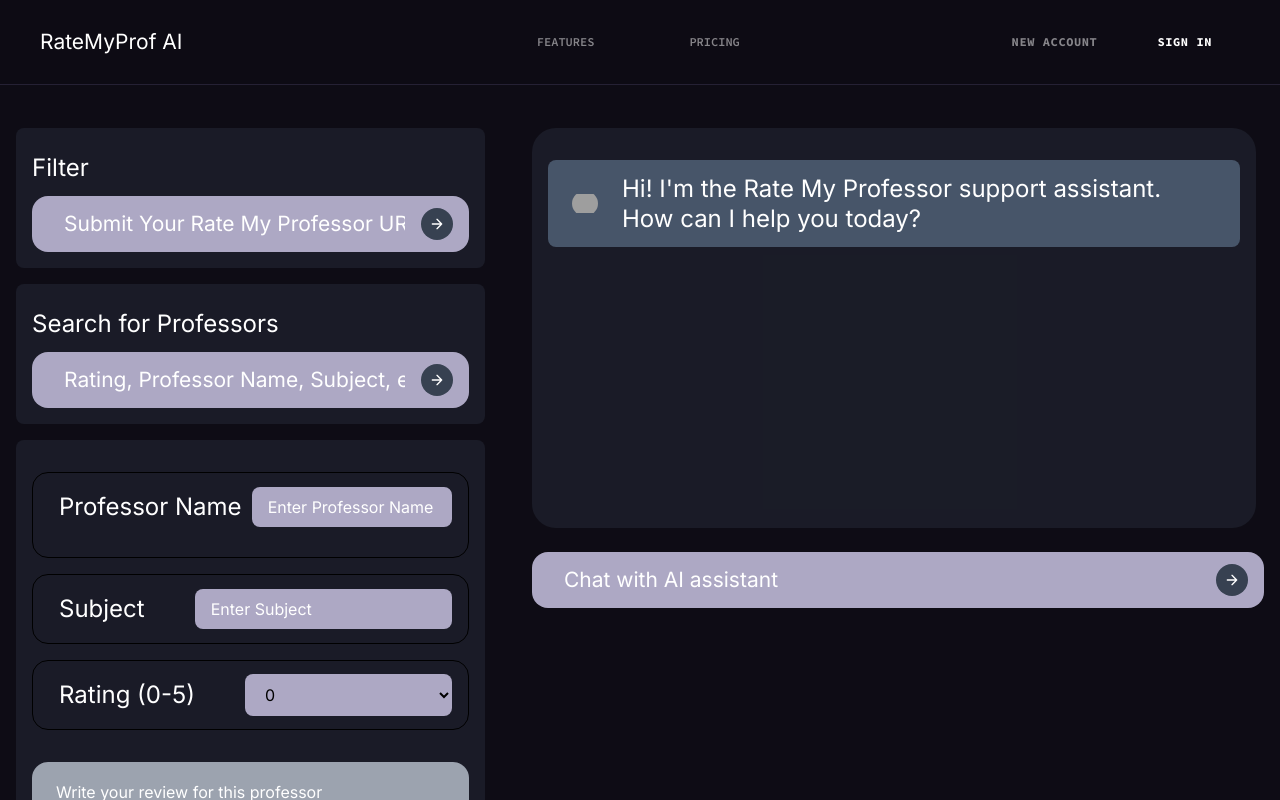
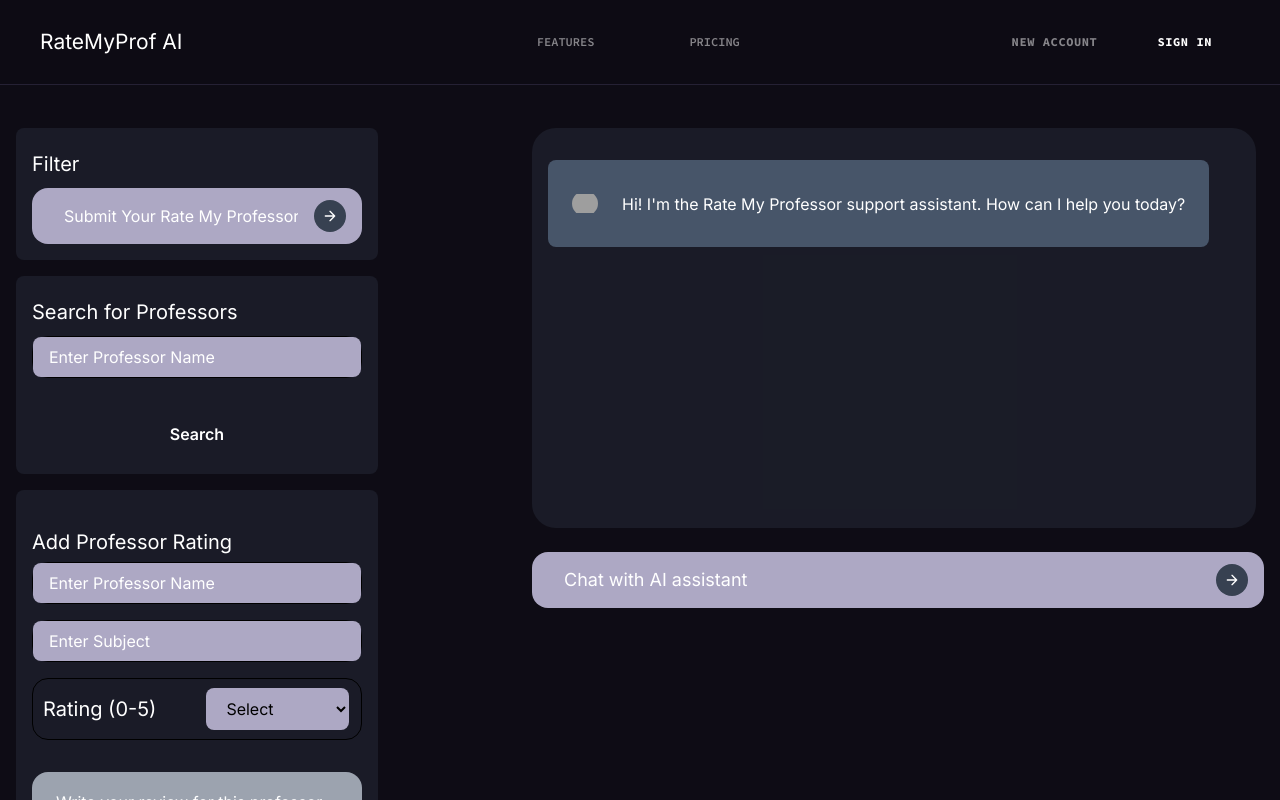
Before and after one commit to IamShafi/HeadstarterAI_Project5, a Next.js app: page /chat in a window 1280 px wide. Shown: the top 800 px of the page. Built offline with nearby package versions, Linux system fonts and the light colour scheme; grey boxes are pictures that could not be loaded.

Commit message:
before filtering

```diff
--- a/app/(pages)/chat/_components/Chat.tsx
+++ b/app/(pages)/chat/_components/Chat.tsx
@@ -70,15 +70,18 @@
     }
   };
 
-  const renderMessageContent = (content: string, role: "user" | "assistant") => {
+  const renderMessageContent = (
+    content: string,
+    role: "user" | "assistant"
+  ) => {
     if (role === "user") {
-      return <p className="text-lg">{content}</p>;
+      return <p className="text-[16px]">{content}</p>;
     }
 
     try {
       const data = JSON.parse(content);
       if (data?.message) {
-        return <p className="text-lg">{data.message}</p>;
+        return <p className="text-[16px]">{data.message}</p>;
       }
       const { introduction, professors, conclusion } = data;
       return (
@@ -91,21 +94,29 @@
 
           {professors && professors.length > 0 && (
             <div>
-              <p className="text-lg">Top Professors Recommendations</p>
+              <p className="text-[16px]">Top Professors Recommendations</p>
               <div className="space-y-4">
                 {professors.map(
-                  (professor: { name: string; subject: string; stars: number; summary: string }, index: number) => (
+                  (
+                    professor: {
+                      name: string;
+                      subject: string;
+                      stars: number;
+                      summary: string;
+                    },
+                    index: number
+                  ) => (
                     <div
                       key={index}
                       className="bg-white text-black p-4 rounded-lg shadow-md"
                     >
-                      <p className="text-lg font-bold">
+                      <p className="text-[16px] font-bold">
                         {professor.name} ({professor.subject})
                       </p>
-                      <p className="text-lg text-gray-700 mt-2">
+                      <p className="text-[16px] text-gray-700 mt-2">
                         <strong>Stars:</strong> {professor.stars}
                       </p>
-                      <p className="text-lg text-gray-700 mt-2">
+                      <p className="text-[16px] text-gray-700 mt-2">
                         <strong>Summary:</strong> {professor.summary}
                       </p>
                     </div>
@@ -117,14 +128,14 @@
 
           {conclusion && (
             <div>
-              <p className="text-lg">{conclusion}</p>
+              <p className="text-[16px]">{conclusion}</p>
             </div>
           )}
         </div>
       );
     } catch (error) {
       console.error("Error parsing JSON content:", error);
-      return <p>{content}</p>;
+      return <p className="text-[16px]">{content}</p>;
     }
   };
 
@@ -178,7 +189,7 @@
           <input
             type="text"
             placeholder="Chat with AI assistant"
-            className={`flex-grow px-4 py-2 text-black text-[21px] bg-transparent outline-none placeholder-white
+            className={`flex-grow px-4 py-2 text-black text-[18px] bg-transparent outline-none placeholder-white
             ${chatIsBusy ? "cursor-not-allowed " : ""}`}
             value={message}
             onChange={(e) => setMessage(e.target.value)}
--- a/app/(pages)/chat/_components/ProfessorReview.tsx
+++ b/app/(pages)/chat/_components/ProfessorReview.tsx
@@ -61,7 +61,7 @@
   const initialValues = {
     professorName: "",
     subject: "",
-    rating: 0,
+    rating: null,
     professorReview: "",
     url: "",
   };
@@ -73,7 +73,10 @@
     console.log("Searching for professors");
     setChatIsBusy(false);
   };
-  const onSubmit = (values: typeof initialValues, { setSubmitting }: { setSubmitting: (isSubmitting: boolean) => void }) => {
+  const onSubmit = (
+    values: typeof initialValues,
+    { setSubmitting }: { setSubmitting: (isSubmitting: boolean) => void }
+  ) => {
     if (chatIsBusy) return;
 
     setRatingError(null);
@@ -119,7 +122,7 @@
   return (
     <section className="chat-filter flex flex-col gap-4">
       <div className="flex flex-col gap-1 p-4 bg-gray-700 bg-opacity-30 rounded-lg max-w-[596px] max-md:px-5">
-        <h2 className="gap-2.5 self-start text-2xl tracking-normal leading-loose text-white">
+        <h2 className="gap-2.5 self-start text-xl tracking-normal leading-loose text-white">
           Filter
         </h2>
         <div
@@ -130,7 +133,7 @@
           <input
             type="text"
             placeholder="Submit Your Rate My Professor URL"
-            className="flex-grow px-4 py-2 text-black text-[21px] bg-transparent outline-none placeholder-white"
+            className="flex-grow px-4 py-2 text-black text-[16px] bg-transparent outline-none placeholder-white"
             onChange={(e) => setUrl(e.target.value)}
             disabled={rateMyProfessorLoading}
           />
@@ -166,35 +169,63 @@
         )}
       </div>
       <div className="flex flex-col gap-1 p-4 bg-gray-700 bg-opacity-30 rounded-lg max-w-[596px] max-md:px-5">
-        <h2 className="gap-2.5 self-start text-2xl tracking-normal leading-loose text-white">
+        <h2 className="gap-2.5 self-start text-xl tracking-normal leading-loose text-white">
           Search for Professors
         </h2>
-        <div className="flex items-center bg-[#ADA8C4] rounded-[16px] overflow-hidden w-full h-[56px] max-w-[558px] px-[16px] py-[8px]">
+        <div>
+          <div className="items-center w-full rounded-2xl border border-black border-solid max-md:max-w-full">
             <input
               type="text"
-            placeholder="Rating, Professor Name, Subject, etc."
-            className="flex-grow px-4 py-2 text-black text-[21px] bg-transparent outline-none placeholder-white"
+              placeholder="Enter Professor Name"
+              className="overflow-hidden text-[15px] grow shrink self-stretch px-4 py-2.5 my-auto text-base leading-tight w-full text-black bg-[#ADA8C4] rounded-lg w-[200px] max-md:px-5 placeholder-white"
             />
-          <button className="p-2 bg-gray-700 rounded-full">
-            <svg
-              xmlns="http://www.w3.org/2000/svg"
-              fill="none"
-              viewBox="0 0 24 24"
-              strokeWidth={2}
-              stroke="currentColor"
-              className="w-4 h-4 text-white"
-              onClick={() => searchForProfessors()}
+          </div>
+          {/* <div className="flex flex-wrap gap-10 items-centerw-full mt-4 rounded-2xl border border-black border-solid max-md:max-w-full">
+            <Field
+              type="text"
+              placeholder="Enter Subject"
+              className="overflow-hidden text-[16px] grow shrink self-stretch px-4 py-2.5 my-auto text-base leading-tight text-black bg-[#ADA8C4] rounded-lg w-[200px] max-md:px-5 placeholder-white"
+            />
+          </div>
+          <div className="flex flex-wrap gap-10 items-center w-full mt-4 rounded-2xl border border-black border-solid max-md:max-w-full">
+            <label
+              htmlFor="rating"
+              className="gap-2.5 self-stretch p-2.5 my-auto text-xl tracking-normal leading-loose text-white"
             >
-              <path
-                strokeLinecap="round"
-                strokeLinejoin="round"
-                d="M5 12h14m-7-7l7 7-7 7"
+              Rating (0-5)
+            </label>
+            <Field
+              as="select"
+              className="overflow-hidden text-[16px] grow shrink self-stretch px-4 py-2.5 my-auto mr-3 text-base leading-tight text-black bg-[#ADA8C4] rounded-lg w-[100px] max-md:px-5 placeholder-white"
+            >
+              <option value="">Select</option>
+              <option value={0}>0</option>
+              <option value={1}>1</option>
+              <option value={2}>2</option>
+              <option value={3}>3</option>
+              <option value={4}>4</option>
+              <option value={5}>5</option>
+            </Field>
+          </div>
+          <div className="mt-8">
+            <Field
+              as="textarea"
+              placeholder="Write your review for this professor"
+              className="overflow-y-auto text-[24px] px-6 pt-5 pb-10 text-base leading-tight text-black bg-gray-400 rounded-2xl max-md:px-5 max-md:max-w-full w-full placeholder-white"
             />
-            </svg>
+          </div> */}
+          <button
+            type="submit"
+            className={`overflow-hidden self-center px-16 py-3.5 mt-8 max-w-full text-2l font-semibold leading-tight text-white whitespace-nowrap rounded-2xl w-full max-md:px-5 flex justify-center items-center gap-2`}
+          >
+            Search
           </button>
         </div>
       </div>
       <div className="flex overflow-hidden flex-col px-4 pt-[2rem] pb-5 rounded-lg bg-gray-700 bg-opacity-30 max-w-[596px] max-md:px-5">
+        <h2 className="gap-2.5 self-start text-xl tracking-normal leading-loose text-white">
+          Add Professor Rating
+        </h2>
         <Formik
           initialValues={initialValues}
           validationSchema={validationSchema}
@@ -202,52 +233,40 @@
         >
           {({ setFieldValue, isSubmitting }) => (
             <Form>
-              <div className="flex flex-wrap pb-4 items-center px-4 w-full rounded-2xl border border-black border-solid max-md:max-w-full">
-                <label
-                  htmlFor="professor-name"
-                  className="gap-2.5 self-stretch p-2.5 my-auto text-2xl tracking-normal leading-loose text-white"
-                >
-                  Professor Name
-                </label>
+              <div className="items-center w-full rounded-2xl border border-black border-solid max-md:max-w-full">
                 <Field
                   type="text"
                   id="professor-name"
                   name="professorName"
                   placeholder="Enter Professor Name"
-                  className="overflow-hidden text-[18px] grow shrink self-stretch px-4 py-2.5 my-auto text-base leading-tight text-black bg-[#ADA8C4] rounded-lg w-[200px] max-md:px-5 placeholder-white"
+                  className="overflow-hidden text-[15px] grow shrink self-stretch px-4 py-2.5 my-auto text-base leading-tight w-full text-black bg-[#ADA8C4] rounded-lg w-[200px] max-md:px-5 placeholder-white"
                 />
+              </div>
               <ErrorMessage
                 name="professorName"
                 component="div"
                 className="text-red-500"
               />
-              </div>
 
-              <div className="flex flex-wrap gap-10 items-center px-4 w-full mt-4 rounded-2xl border border-black border-solid max-md:max-w-full">
-                <label
-                  htmlFor="subject"
-                  className="gap-2.5 self-stretch p-2.5 my-auto text-2xl tracking-normal leading-loose text-white"
-                >
-                  Subject
-                </label>
+              <div className="flex flex-wrap gap-10 items-centerw-full mt-4 rounded-2xl border border-black border-solid max-md:max-w-full">
                 <Field
                   type="text"
                   id="subject"
                   name="subject"
                   placeholder="Enter Subject"
-                  className="overflow-hidden text-[18px] grow shrink self-stretch px-4 py-2.5 my-auto text-base leading-tight text-black bg-[#ADA8C4] rounded-lg w-[200px] max-md:px-5 placeholder-white"
+                  className="overflow-hidden text-[16px] grow shrink self-stretch px-4 py-2.5 my-auto text-base leading-tight text-black bg-[#ADA8C4] rounded-lg w-[200px] max-md:px-5 placeholder-white"
                 />
+              </div>
               <ErrorMessage
                 name="subject"
                 component="div"
                 className="text-red-500"
               />
-              </div>
 
-              <div className="flex flex-wrap gap-10 items-center px-4 w-full mt-4 rounded-2xl border border-black border-solid max-md:max-w-full">
+              <div className="flex flex-wrap gap-10 items-center w-full mt-4 rounded-2xl border border-black border-solid max-md:max-w-full">
                 <label
                   htmlFor="rating"
-                  className="gap-2.5 self-stretch p-2.5 my-auto text-2xl tracking-normal leading-loose text-white"
+                  className="gap-2.5 self-stretch p-2.5 my-auto text-xl tracking-normal leading-loose text-white"
                 >
                   Rating (0-5)
                 </label>
@@ -255,8 +274,9 @@
                   as="select"
                   id="rating"
                   name="rating"
-                  className="overflow-hidden text-[18px] grow shrink self-stretch px-4 py-2.5 my-auto text-base leading-tight text-black bg-[#ADA8C4] rounded-lg w-[100px] max-md:px-5 placeholder-white"
+                  className="overflow-hidden text-[16px] grow shrink self-stretch px-4 py-2.5 my-auto mr-3 text-base leading-tight text-black bg-[#ADA8C4] rounded-lg w-[100px] max-md:px-5 placeholder-white"
                 >
+                  <option value="">Select</option>
                   <option value={0}>0</option>
                   <option value={1}>1</option>
                   <option value={2}>2</option>
@@ -264,12 +284,12 @@
                   <option value={4}>4</option>
                   <option value={5}>5</option>
                 </Field>
+              </div>
               <ErrorMessage
                 name="rating"
                 component="div"
                 className="text-red-500"
               />
-              </div>
 
               <div className="mt-8">
                 <Field
@@ -277,8 +297,9 @@
                   id="professor-review"
                   name="professorReview"
                   placeholder="Write your review for this professor"
-                  className="overflow-hidden text-[24px] px-6 pt-5 pb-20 text-base leading-tight text-black bg-gray-400 rounded-2xl max-md:px-5 max-md:max-w-full w-full placeholder-white"
+                  className="overflow-y-auto text-[24px] px-6 pt-5 pb-10 text-base leading-tight text-black bg-gray-400 rounded-2xl max-md:px-5 max-md:max-w-full w-full placeholder-white"
                 />
+              </div>
               <ErrorMessage
                 name="professorReview"
                 component="div"
@@ -287,11 +308,10 @@
               {ratingError && (
                 <div className="text-red-500">There has been an error</div>
               )}
-              </div>
               <button
                 type="submit"
                 disabled={isSubmitting}
-                className={`overflow-hidden self-center px-16 py-3.5 mt-8 max-w-full text-2xl font-semibold leading-tight text-white whitespace-nowrap rounded-2xl w-full max-md:px-5 flex justify-center items-center gap-2 ${
+                className={`overflow-hidden self-center px-16 py-3.5 mt-8 max-w-full text-2l font-semibold leading-tight text-white whitespace-nowrap rounded-2xl w-full max-md:px-5 flex justify-center items-center gap-2 ${
                   isSubmitting ? "bg-red-800" : "bg-red-400"
                 }`}
               >
```
Lines whose indentation alone changed are shown as unchanged.
